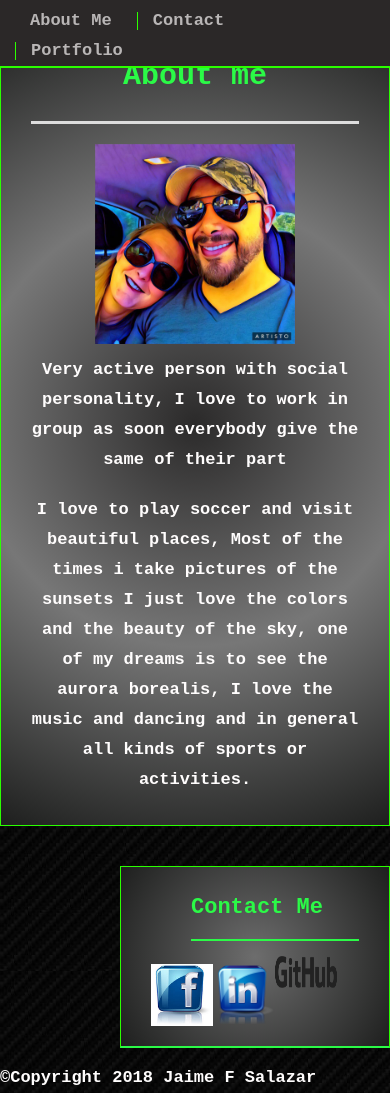
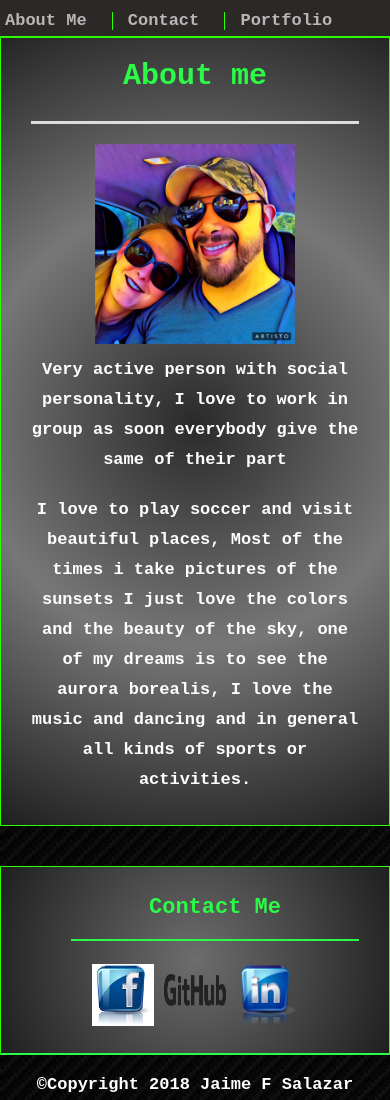
Before and after one commit to pachosalazar/Responsive-Portfolio, a plain HTML site: page index.html in a window 390 px wide. Shown: the part 109-1209 px from the top of the page. Drawn offline with Linux system fonts and the light colour scheme.

Commit message:
almost done

```diff
--- a/assets/style.css
+++ b/assets/style.css
@@ -30,7 +30,6 @@ h1, h2, h3 {
     font-weight: 700;
     color: rgb(43, 250, 71);
 }
-
 
 h1 {
     font-size: 30px;
@@ -220,6 +219,36 @@ input[type=submit] {
     cursor: pointer;
 }
 
-@media screen (max-width:  980px, 768px, 640px;){
+
+
+/* @media query 980px, 768px, 640px */
+
+@media  screen and (max-width: 768px) /*and (max-width:980px)*/
+{
+/* no needed modifications */
+}
+@media  screen and (max-width: 640px) /*and (max-width:768px)*/
+{
+.masterheader{ width: 100%;}
+.sidebar {float: left;
+    max-width: 650px;
+    text-align: center;
+    }
+.social {float: none;}
+.container { text-align: center;}
 
 }
+@media  screen and (max-width: 640px)
+{
+    .masterheader{ width: 100%;}
+    #logo {width:100%;}
+    .sidebar {float: left;
+        max-width: 650px;
+        text-align: center;
+        }
+    .social {float: none;}
+    .container { text-align: center;}
+    nav {width: 100%;
+    padding: 0;}
+    nav :first-child {padding-left: 30px;}
+}
--- a/index.html
+++ b/index.html
@@ -2,7 +2,6 @@
 <html>
     <head>
         <title>WHo I am</title>
-        <meta name="viewport" content="width=device-width, initial-scale=1.0">
         <link rel="stylesheet" type="text/css" href="assets/reset.css">
         <link rel="stylesheet" type="text/css" href="assets/style.css">
     </head>
```
Also changed, not shown: Contact.html (+0 -1 lines), Portfolio.html (+0 -1 lines).
